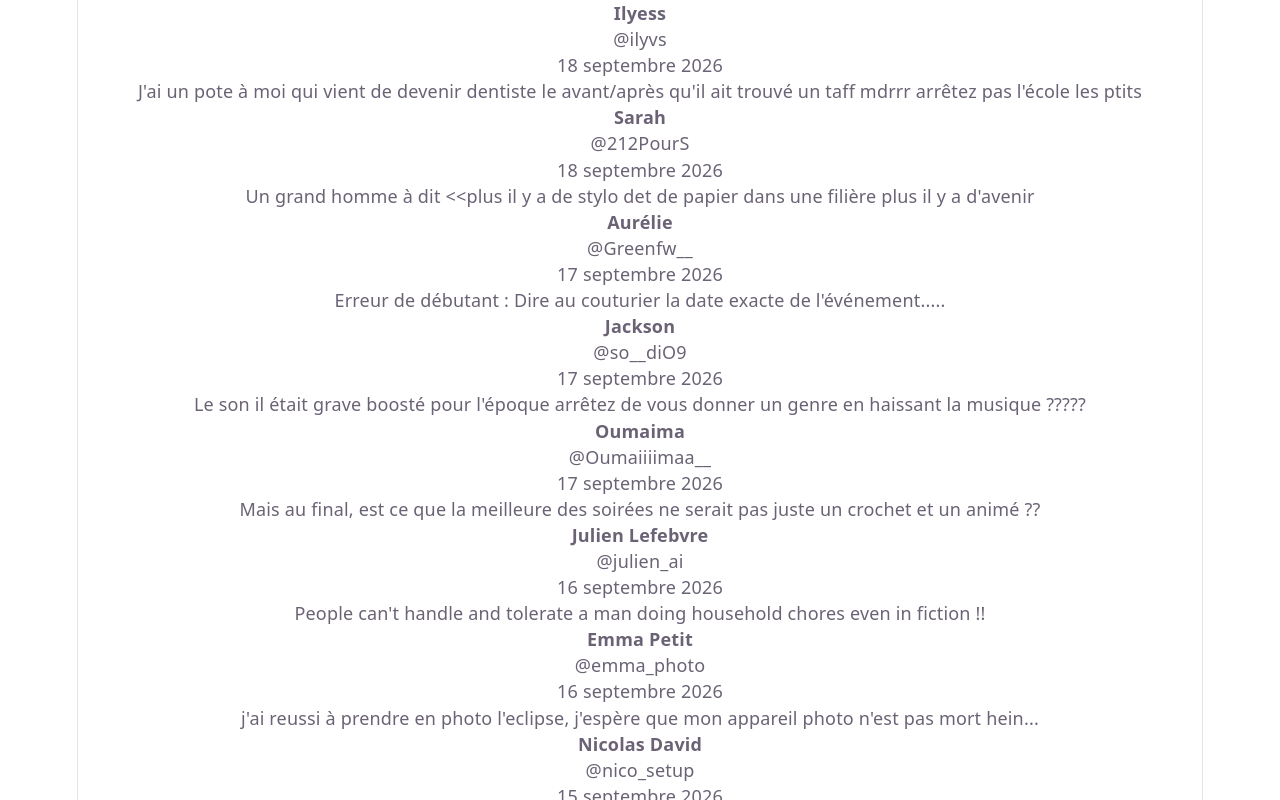
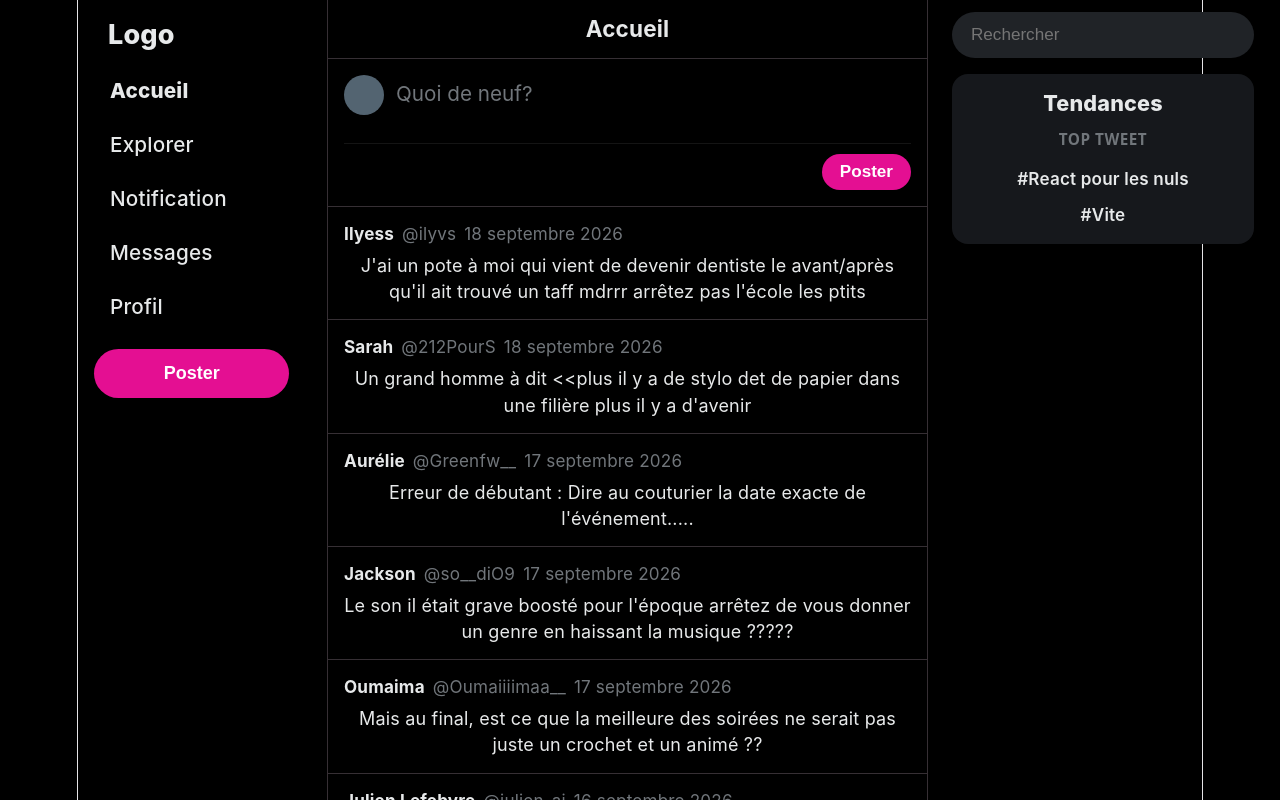
Before and after one commit to Oumaima-ElGana1/projet-xyz, a React (Vite) app: page / in a window 1280 px wide. Shown: the top 800 px of the page. Built offline with nearby package versions, Linux system fonts and the light colour scheme.

Commit message:
Changement interface

```diff
--- a/package.json
+++ b/package.json
@@ -11,7 +11,8 @@
   },
   "dependencies": {
     "react": "^19.2.8",
-    "react-dom": "^19.2.8"
+    "react-dom": "^19.2.8",
+    "react-router-dom": "^7.18.4"
   },
   "devDependencies": {
     "@types/node": "^24.13.3",
--- a/src/App.css
+++ b/src/App.css
@@ -1,184 +1,280 @@
-.counter {
-  font-size: 16px;
-  padding: 5px 10px;
-  border-radius: 5px;
-  color: var(--accent);
-  background: var(--accent-bg);
-  border: 2px solid transparent;
-  transition: border-color 0.3s;
-  margin-bottom: 24px;
-
-  &:hover {
-    border-color: var(--accent-border);
-  }
-  &:focus-visible {
-    outline: 2px solid var(--accent);
-    outline-offset: 2px;
-  }
+/* --- Variables & Réinitialisation --- */
+:root {
+  --bg-color: #000000;
+  --border-color: #362f34;
+  --text-main: #e7e9ea;
+  --text-muted: #71767b;
+  --twitter-blue: #e40f92;
+  --twitter-blue-hover: #1a8cd8;
+  --card-bg: #16181c;
+  --hover-overlay: rgba(231, 233, 234, 0.1);
 }
 
-.hero {
-  position: relative;
+* {
+  box-sizing: border-box;
+  margin: 0;
+  padding: 0;
+}
 
-  .base,
-  .framework,
-  .vite {
-    inset-inline: 0;
+body {
+  background-color: var(--bg-color);
+  color: var(--text-main);
+  font-family: -apple-system, BlinkMacSystemFont, "Segoe UI", Roboto, Helvetica, Arial, sans-serif;
+  overflow-y: scroll;
+}
+
+.layout {
+  display: flex;
+  justify-content: center;
+  min-height: 100vh;
   margin: 0 auto;
 }
 
-  .base {
-    width: 170px;
-    position: relative;
-    z-index: 0;
+.sidebar {
+  width: 250px;
+  padding: 12px 16px;
+  display: flex;
+  flex-direction: column;
+  position: sticky;
+  top: 0;
+  height: 100vh;
+  border-right: 1px solid var(--border-color);
 }
 
-  .framework,
-  .vite {
-    position: absolute;
+.logo {
+  font-size: 1.5rem;
+  font-weight: 800;
+  padding: 10px 14px;
+  width: fit-content;
+  color: var(--text-main);
 }
 
-  .framework {
-    z-index: 1;
-    top: 34px;
-    height: 28px;
-    transform: perspective(2000px) rotateZ(300deg) rotateX(44deg) rotateY(39deg)
-      scale(1.4);
+.sidebar nav {
+  display: flex;
+  flex-direction: column;
+  gap: 4px;
+  margin-top: 8px;
 }
 
-  .vite {
-    z-index: 0;
-    top: 107px;
-    height: 26px;
-    width: auto;
-    transform: perspective(2000px) rotateZ(300deg) rotateX(40deg) rotateY(39deg)
-      scale(0.8);
-  }
+.sidebar nav a {
+  color: var(--text-main);
+  text-decoration: none;
+  font-size: 1.15rem;
+  font-weight: 500;
+  padding: 12px 16px;
+  border-radius: 9999px;
+  transition: background-color 0.15s ease;
+  width: fit-content;
 }
 
-#center {
+.sidebar nav a:hover {
+  background-color: var(--hover-overlay);
+}
+
+.sidebar nav a.active {
+  font-weight: 800;
+}
+
+.post-btn {
+  background-color: var(--twitter-blue);
+  color: #ffffff;
+  border: none;
+  border-radius: 9999px;
+  font-size: 1rem;
+  font-weight: 700;
+  padding: 14px 0;
+  width: 90%;
+  margin-top: 16px;
+  cursor: pointer;
+  transition: background-color 0.2s;
+}
+
+.post-btn:hover {
+  background-color: var(--twitter-blue-hover);
+}
+
+.post-btn.small {
+  width: auto;
+  padding: 8px 18px;
+  font-size: 0.95rem;
+  margin-top: 0;
+}
+
+.feed {
+  width: 600px;
+  min-width: 600px;
+  border-right: 1px solid var(--border-color);
+}
+
+.feed-header {
+  position: sticky;
+  top: 0;
+  background: rgba(0, 0, 0, 0.75);
+  backdrop-filter: blur(12px);
+  padding: 16px;
+  font-size: 1.25rem;
+  font-weight: 700;
+  border-bottom: 1px solid var(--border-color);
+  z-index: 10;
+}
+
+.compose {
+  display: flex;
+  flex-wrap: wrap;
+  padding: 16px;
+  border-bottom: 1px solid var(--border-color);
+  gap: 12px;
+}
+
+.avatar {
+  width: 40px;
+  height: 40px;
+  background-color: #536471;
+  border-radius: 50%;
+  flex-shrink: 0;
+}
+
+.compose-body {
+  display: none;
+}
+
+.compose textarea {
+  flex: 1;
+  background: transparent;
+  border: none;
+  color: var(--text-main);
+  font-size: 1.15rem;
+  font-family: inherit;
+  resize: none;
+  outline: none;
+  padding-top: 6px;
+}
+
+.compose textarea::placeholder {
+  color: var(--text-muted);
+}
+
+.compose-actions {
+  width: 100%;
+  display: flex;
+  justify-content: flex-end;
+  padding-top: 10px;
+  border-top: 1px solid rgba(255, 255, 255, 0.08);
+}
+
+.tweet-preview {
+  padding: 14px 16px;
+  border-bottom: 1px solid var(--border-color);
+  transition: background-color 0.15s;
+}
+
+.tweet-preview:hover {
+  background-color: rgba(255, 255, 255, 0.03);
+}
+
+.tweet-preview header {
+  display: flex;
+  gap: 8px;
+  align-items: baseline;
+  font-size: 0.95rem;
+  margin-bottom: 6px;
+}
+
+.tweet-preview header strong {
+  color: var(--text-main);
+}
+
+.tweet-preview header p,
+.tweet-preview header span,
+.tweet-preview header time {
+  color: var(--text-muted);
+  display: inline;
+  margin: 0;
+}
+
+.tweet-preview p {
+  line-height: 1.45;
+  word-break: break-word;
+}
+
+.tweet-image {
+  margin-top: 12px;
+  margin-bottom: 8px;
+  max-height: 350px;
+  width: 100%;
+  object-fit: cover;
+  border-radius: 16px;
+  border: 1px solid var(--border-color);
+  display: block;
+}
+
+.tweet-preview button {
+  background: none;
+  border: none;
+  color: var(--twitter-blue);
+  cursor: pointer;
+  font-size: 0.9rem;
+  padding: 0;
+  margin-top: 6px;
+}
+
+.tweet-preview button:hover {
+  text-decoration: underline;
+}
+
+.right {
+  width: 350px;
+  padding: 12px 24px;
   display: flex;
   flex-direction: column;
-  gap: 25px;
-  place-content: center;
-  place-items: center;
-  flex-grow: 1;
-
-  @media (max-width: 1024px) {
-    padding: 32px 20px 24px;
-    gap: 18px;
-  }
+  gap: 16px;
 }
 
-#next-steps {
-  display: flex;
-  border-top: 1px solid var(--border);
-  text-align: left;
-
-  & > div {
-    flex: 1 1 0;
-    padding: 32px;
-    @media (max-width: 1024px) {
-      padding: 24px 20px;
-    }
+.search {
+  width: 100%;
+  background-color: #202327;
+  border: 1px solid transparent;
+  border-radius: 9999px;
+  color: var(--text-main);
+  padding: 12px 18px;
+  font-size: 0.95rem;
+  outline: none;
 }
 
-  .icon {
-    margin-bottom: 16px;
-    width: 22px;
-    height: 22px;
+.search:focus {
+  background-color: #000000;
+  border-color: var(--twitter-blue);
 }
 
-  @media (max-width: 1024px) {
+.card {
+  background-color: var(--card-bg);
+  border-radius: 16px;
+  padding: 16px;
+  display: flex;
   flex-direction: column;
-    text-align: center;
-  }
+  gap: 10px;
 }
 
-#docs {
-  border-right: 1px solid var(--border);
-
-  @media (max-width: 1024px) {
-    border-right: none;
-    border-bottom: 1px solid var(--border);
-  }
+.card h3 {
+  font-size: 1.2rem;
+  font-weight: 800;
+  margin-bottom: 4px;
 }
 
-#next-steps ul {
-  list-style: none;
-  padding: 0;
-  display: flex;
-  gap: 8px;
-  margin: 32px 0 0;
-
-  .logo {
-    height: 18px;
+.card h2 {
+  font-size: 0.85rem;
+  font-weight: 700;
+  color: var(--text-muted);
+  text-transform: uppercase;
+  letter-spacing: 0.5px;
 }
 
-  a {
-    color: var(--text-h);
-    font-size: 16px;
-    border-radius: 6px;
-    background: var(--social-bg);
-    display: flex;
-    padding: 6px 12px;
-    align-items: center;
-    gap: 8px;
-    text-decoration: none;
-    transition: box-shadow 0.3s;
-
-    &:hover {
-      box-shadow: var(--shadow);
-    }
-    .button-icon {
-      height: 18px;
-      width: 18px;
-    }
+.card p {
+  font-size: 0.95rem;
+  font-weight: 600;
+  cursor: pointer;
 }
 
-  @media (max-width: 1024px) {
-    margin-top: 20px;
-    flex-wrap: wrap;
-    justify-content: center;
-
-    li {
-      flex: 1 1 calc(50% - 8px);
+.card p:hover {
+  text-decoration: underline;
 }
-
-    a {
-      width: 100%;
-      justify-content: center;
-      box-sizing: border-box;
-    }
-  }
-}
-
-#spacer {
-  height: 88px;
-  border-top: 1px solid var(--border);
-  @media (max-width: 1024px) {
-    height: 48px;
-  }
-}
-
-.ticks {
-  position: relative;
-  width: 100%;
-
-  &::before,
-  &::after {
-    content: '';
-    position: absolute;
-    top: -4.5px;
-    border: 5px solid transparent;
-  }
-
-  &::before {
-    left: 0;
-    border-left-color: var(--border);
-  }
-  &::after {
-    right: 0;
-    border-right-color: var(--border);
-  }
-}
--- a/src/App.tsx
+++ b/src/App.tsx
@@ -1,16 +1,50 @@
+import { useState } from 'react'
 import './App.css'
-import React from 'react'
-import {tweets} from './data/tweets'
 import { TweetsList } from './components/TweetList'
-import { initialTweets } from './data/initialTweets'
+import { tweets } from './data/tweets'
+import { Outlet } from 'react-router-dom'
 
-function App(): React.JSX.Element {
+function App() : React.JSX.Element {
+  const [count, setCount] = useState(0)
+
   return (
-    <div>
-      <TweetsList tweets={tweets} />
-    </div>
+
+      <div className="layout">
+        <aside className="sidebar">
+          <div className="logo">Logo</div>
+          <nav>
+            <a href="#" className="active">Accueil</a>
+            <a href="#" >Explorer</a>
+            <a href="#" >Notification</a>
+            <a href="#" >Messages</a>
+            <a href="#" >Profil</a>
+        </nav>
+        <button className="post-btn">Poster</button>
+        </aside>
+        <main className="feed">
+          <header className="feed-header">Accueil</header>
+          <div className="compose">
+            <div className="avatar"/>
+            <div className="compose-body"/>
+            <textarea placeholder="Quoi de neuf?" rows={2}/>
+            <div className="compose-actions">
+              <button className="post-btn small">Poster</button>
+            </div>
+          </div>
+          <TweetsList tweets={tweets}/>
+        </main>
+
+        <aside className="right">
+          <input className="search" placeholder="Rechercher"/>
+          <div className="card">
+            <h3>Tendances</h3>
+            <h2>Top Tweet</h2>
+            <p>#React pour les nuls</p>
+            <p>#Vite</p>
+          </div>
+        </aside>
+      </div>
   )
-
 }
 
 export default App
```
Also changed, not shown: 1 other file (tests, documents, lock files or other folders). Lines whose indentation alone changed are shown as unchanged.
